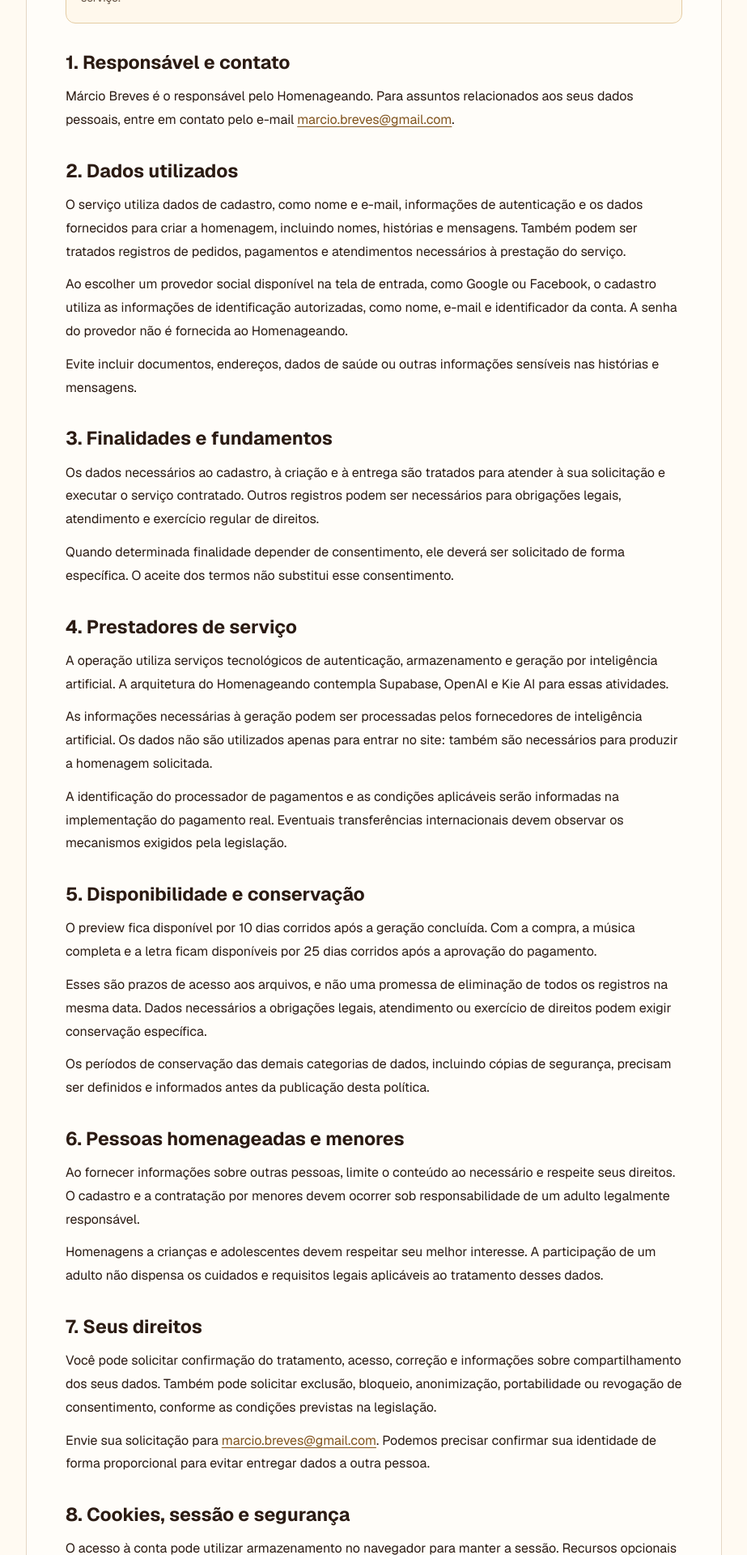
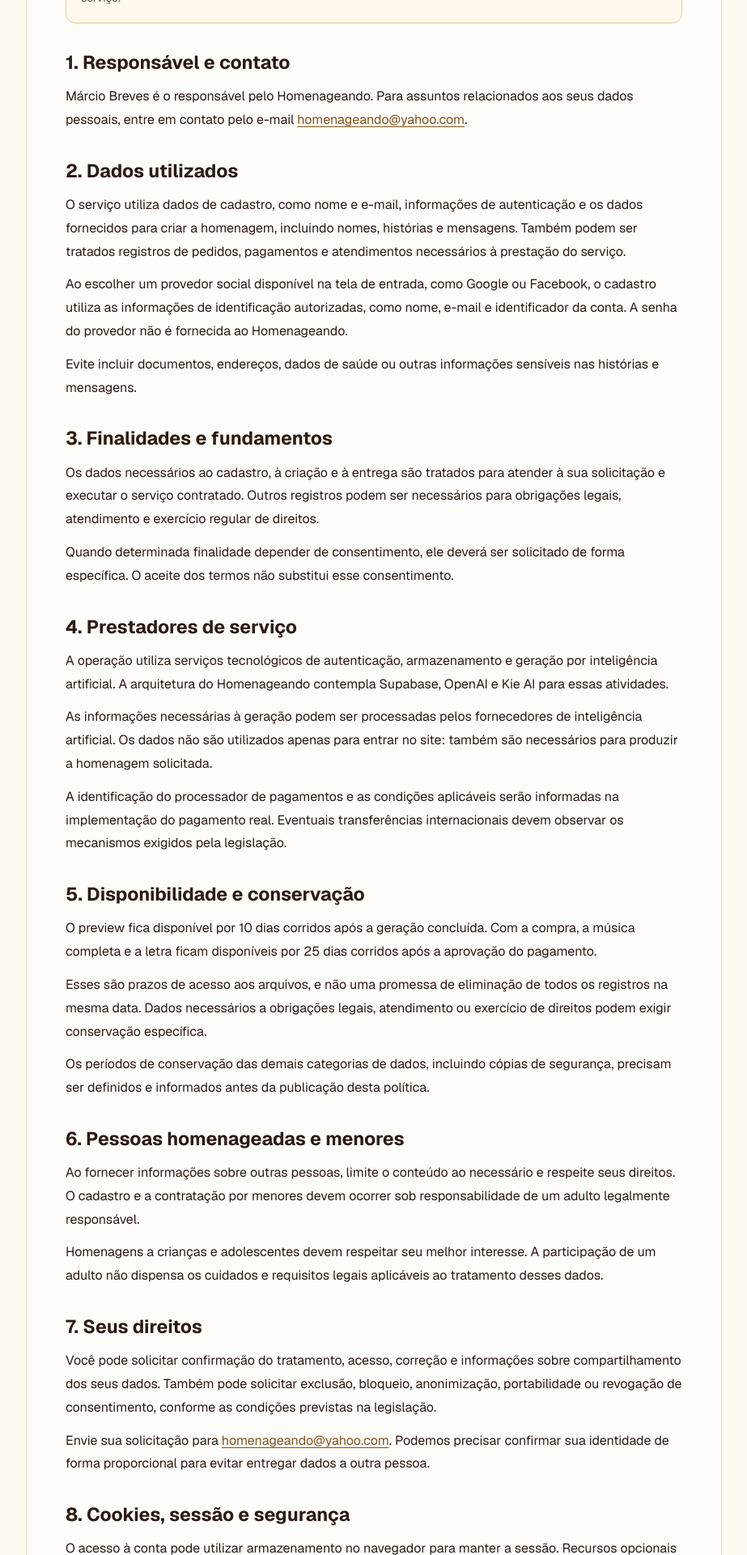
Before and after one commit to MrBreves/homenageando, a Next.js app: page /privacidade in a window 1280 px wide. Shown: the part 420-2340 px from the top of the page at 81% size, without its empty margins (178-1101 px from the left). Built offline with nearby package versions, Linux system fonts and the light colour scheme; no server answers.

Commit message:
seo: align public content app/privacidade/page.tsx

```diff
--- a/app/privacidade/page.tsx
+++ b/app/privacidade/page.tsx
@@ -21,8 +21,8 @@ export default function PrivacidadePage() {
             Márcio Breves é o responsável pelo Homenageando.
             Para assuntos relacionados aos seus dados pessoais,
             entre em contato pelo e-mail{" "}
-            <a href="mailto:marcio.breves@gmail.com">
-              marcio.breves@gmail.com
+            <a href="mailto:homenageando@yahoo.com">
+              homenageando@yahoo.com
             </a>.
           </p>
         </section>
@@ -134,8 +134,8 @@ export default function PrivacidadePage() {
           </p>
           <p>
             Envie sua solicitação para{" "}
-            <a href="mailto:marcio.breves@gmail.com">
-              marcio.breves@gmail.com
+            <a href="mailto:homenageando@yahoo.com">
+              homenageando@yahoo.com
             </a>.
             Podemos precisar confirmar sua identidade de forma proporcional
             para evitar entregar dados a outra pessoa.
```
